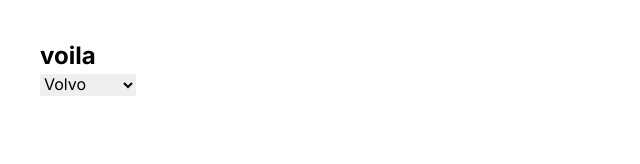
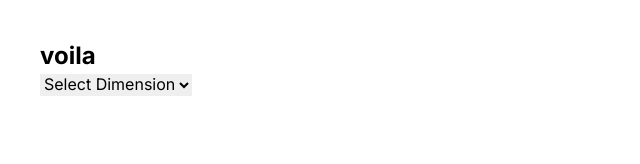
Before and after one commit to Hctor11/math-functions-test, a Next.js app: page / in a window 1280 px wide. Shown: the top 164 px of the page, without its empty margins (0-640 px from the left). Built offline with nearby package versions, Linux system fonts and the light colour scheme.

Commit message:
[add] add functional dimensions

```diff
--- a/src/Components/Dimensions.tsx
+++ b/src/Components/Dimensions.tsx
@@ -1,14 +1,35 @@
-import React from "react";
+"use client"
+
+import React, { useState } from "react";
+import InputSet from "./InputSet";
+import { DIMENSIONS } from "@/util/Dimensions";
+import type { Dimensions } from "@/util/Dimensions";
 
 const Dimensions = () => {
+  const [selectedDimension, setSelectedDimension] = useState<Dimensions | null>(
+    null
+  );
+
+  const handleDimensionChange = (event: React.ChangeEvent<HTMLSelectElement>) => {
+    const selectedText = event.target.value;
+    const dimension = DIMENSIONS.find((d) => d.text === selectedText) || null;
+    setSelectedDimension(dimension);
+  };
+
   return (
     <>
-      <select name="cars" id="cars">
-        <option value="volvo">Volvo</option>
-        <option value="saab">Saab</option>
-        <option value="mercedes">Mercedes</option>
-        <option value="audi">Audi</option>
+      <select name="dimensions" id="dimensions" onChange={handleDimensionChange}>
+        <option value="">Select Dimension</option>
+        {DIMENSIONS.map((dimension) => (
+          <option key={dimension.text} value={dimension.text}>
+            {dimension.text}
+          </option>
+        ))}
       </select>
+
+      {selectedDimension && (
+        <InputSet rows={selectedDimension.rows} cols={selectedDimension.columns} />
+      )}
     </>
   );
 };
--- a/src/Components/InputCard.tsx
+++ b/src/Components/InputCard.tsx
@@ -4,7 +4,6 @@
   return (
     <div>
         <Dimensions />
-
     </div>
   )
 }
--- /dev/null
+++ b/src/Components/InputSet.tsx
@@ -0,0 +1,22 @@
+
+interface InputSetProps {
+    rows: number;
+    cols: number;
+}
+
+const InputSet = ({ rows, cols }: InputSetProps) => {
+    return (
+      <div className="input-set">
+        {Array.from({ length: rows }, (_, i) => (
+          <div className="input-row m-2" key={i}>
+            {Array.from({ length: cols }, (_, j) => (
+              <input type="number" className="input min-w-10 max-w-16 border rounded-md m-2" key={j} />
+            ))}
+          </div>
+        ))}
+      </div>
+    );
+  };
+
+
+export default InputSet
--- a/src/util/Dimensions.ts
+++ b/src/util/Dimensions.ts
@@ -15,5 +15,10 @@
     rows: 2,
     columns: 2,
     text: "2x2"
+  },
+  {
+    rows: 2,
+    columns: 2,
+    text: "2x3"
   }
 ]
```
